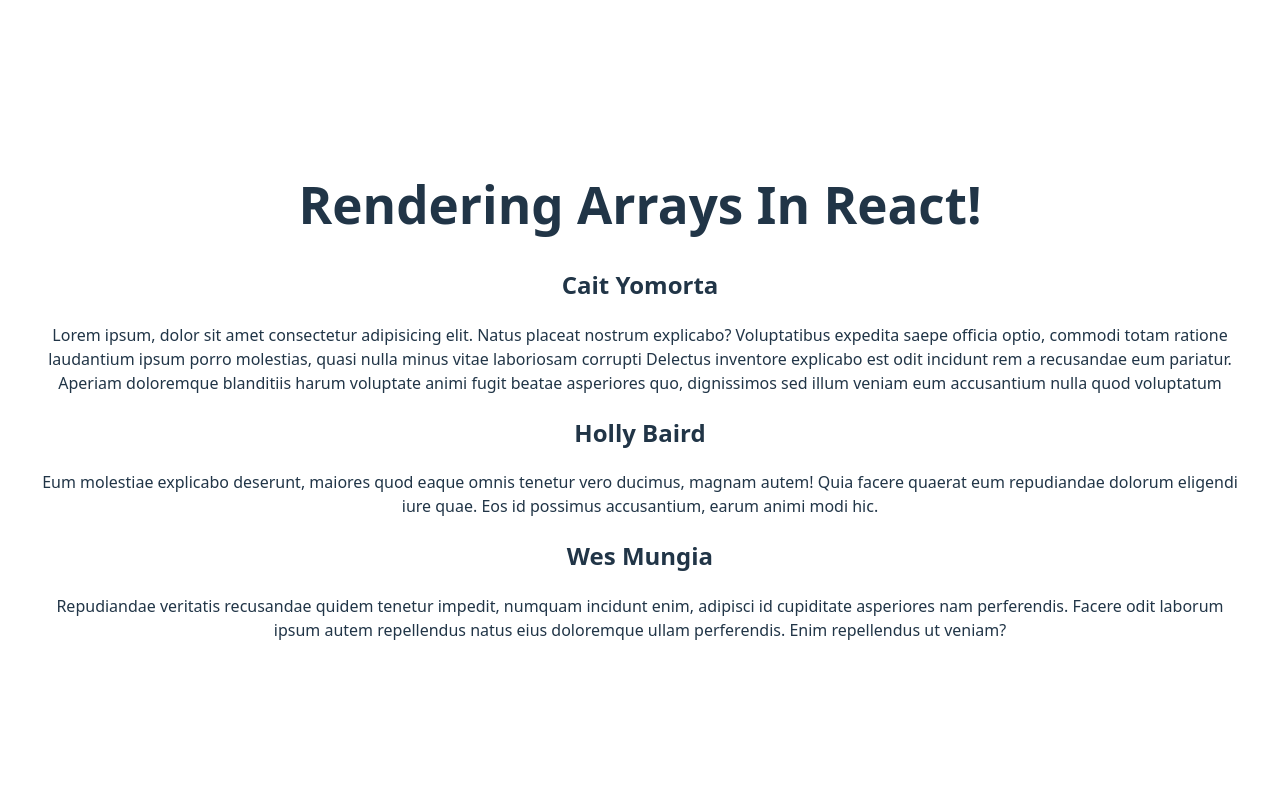
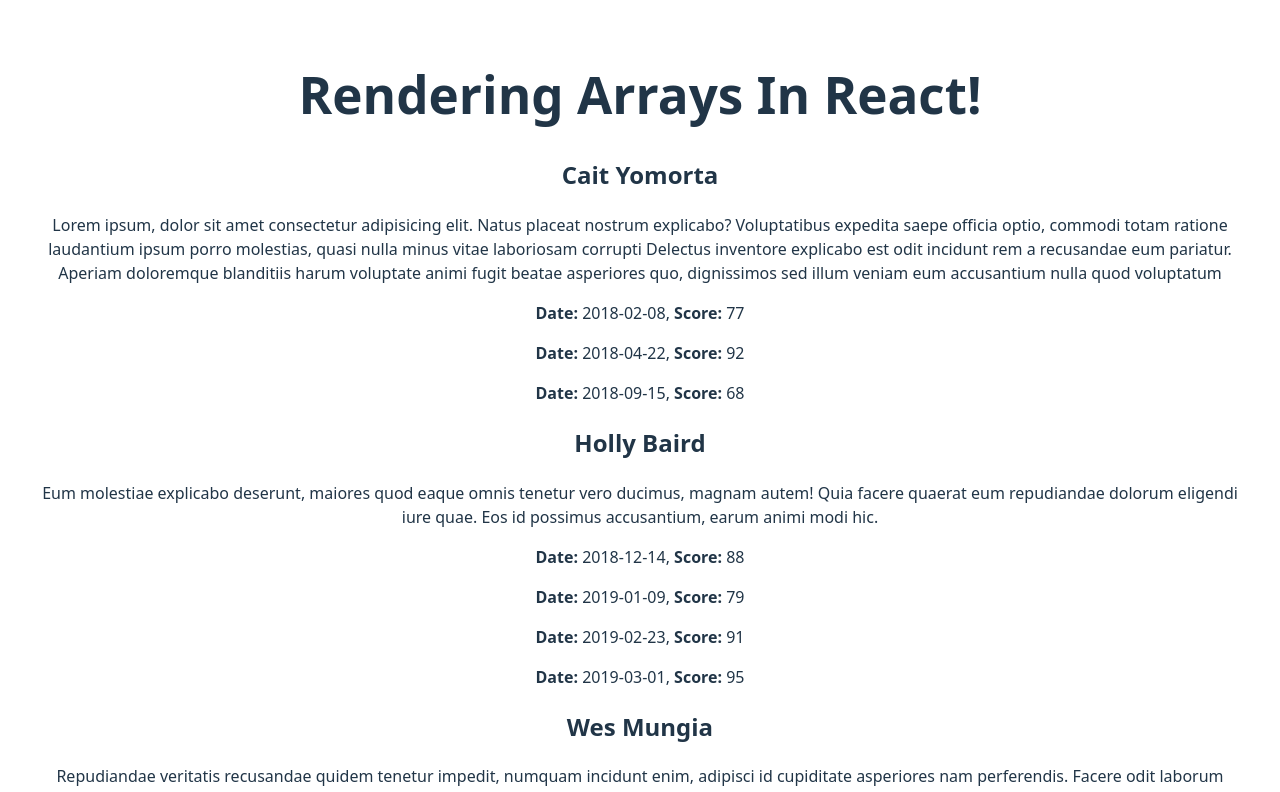
Before and after one commit to Josefbautista94/ALAB320H.3.1, a React (Vite) app: page / in a window 1280 px wide. Shown: the top 792 px of the page. Built offline with nearby package versions, Linux system fonts and the light colour scheme.

Commit message:
Implemented the Score component into Learner.jsx

```diff
--- a/src/components/Learner.jsx
+++ b/src/components/Learner.jsx
@@ -1,8 +1,13 @@
+import Score from "./Score";
+
 function Learner({ learner }) {
   return (
     <div>
       <h2>{learner.name}</h2>
       <p>{learner.bio}</p>
+      {learner.scores.map((score, index) => (
+        <Score key={index} score={score} />
+      ))}
     </div>
   );
 }
```
Also changed, not shown: src/components/Score.jsx (+4 -10 lines).
